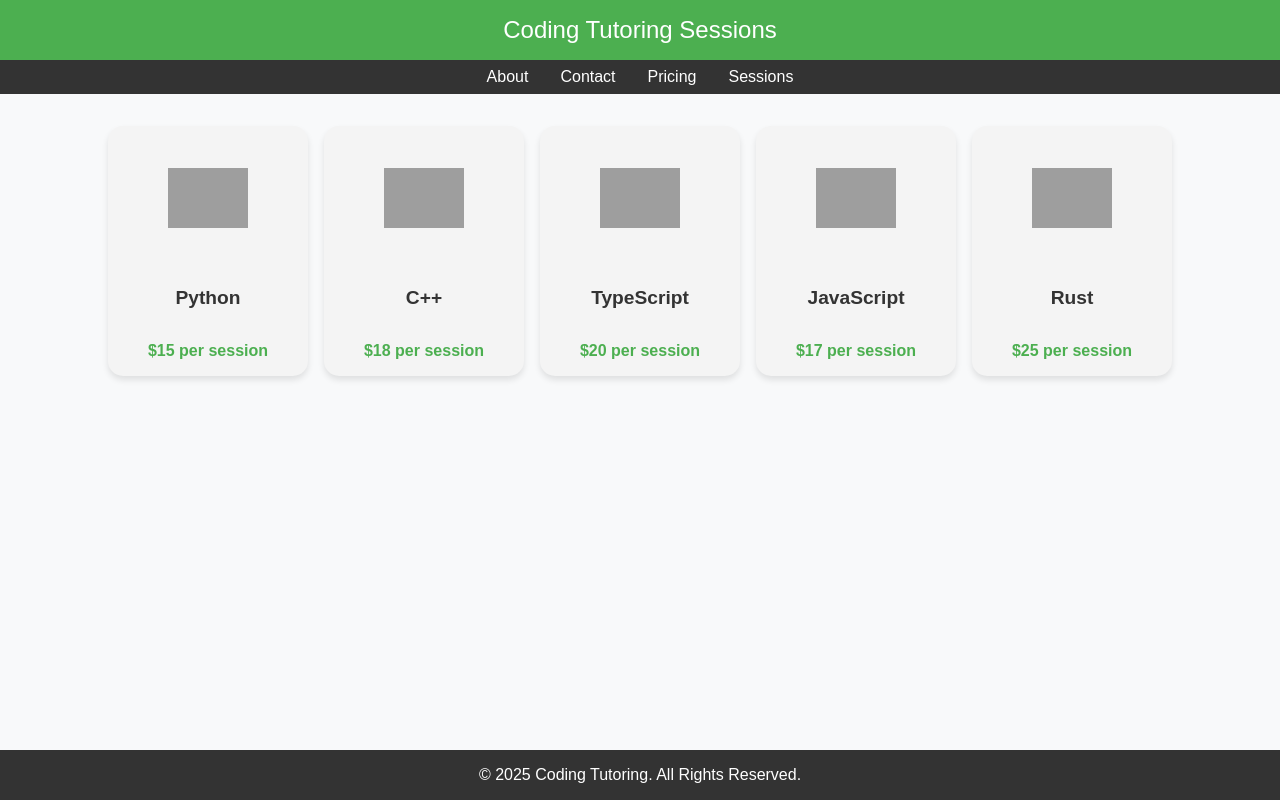
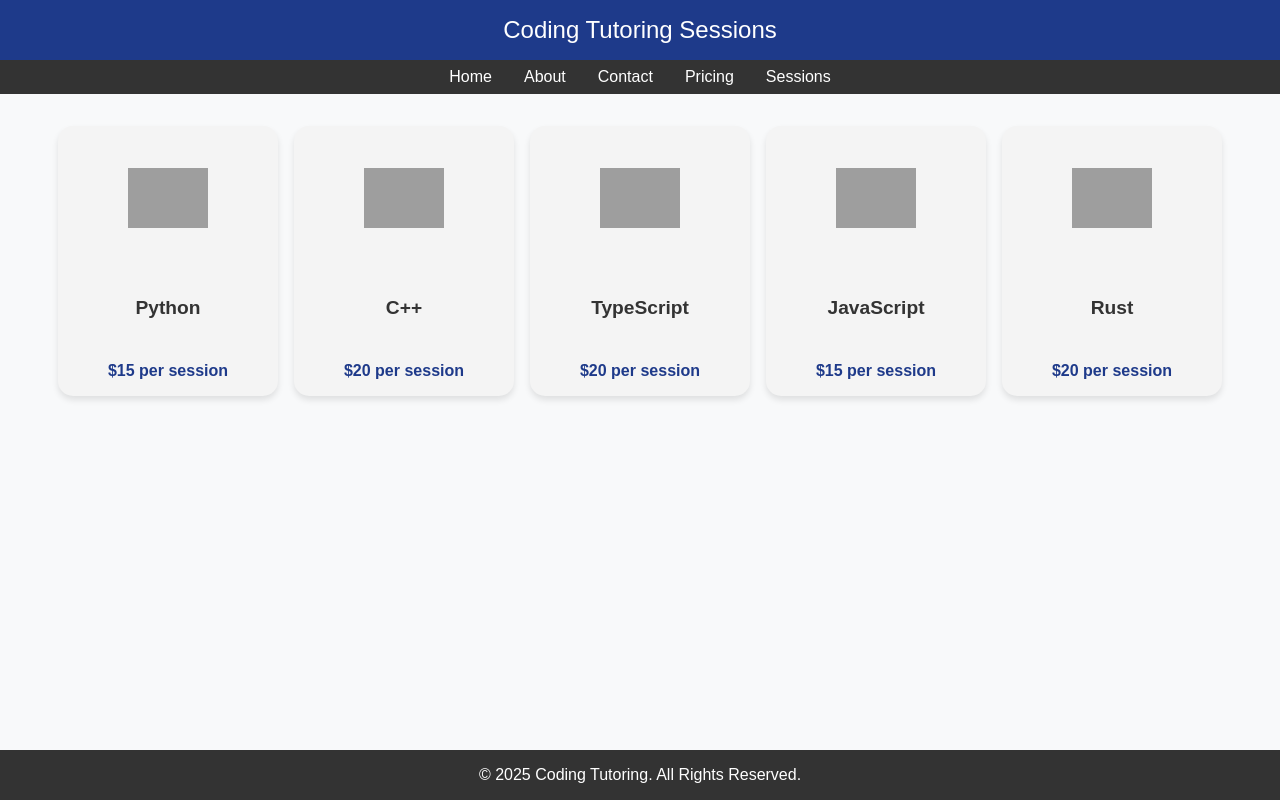
Before and after one commit to do2523/CodeBloom, a plain HTML site: page session.html in a window 1280 px wide. Drawn offline with Linux system fonts and the light colour scheme; grey boxes are pictures that could not be loaded.

Commit message:
Change the header to be consistent through every page

```diff
--- a/session.html
+++ b/session.html
@@ -15,6 +15,7 @@
 
     html, body {
       width: 100%;
+      height: 100%;
       overflow-x: hidden;
     }
 
@@ -23,7 +24,7 @@
     }
 
     header {
-      background-color: #4CAF50;
+      background-color: #1E3A8A;
       color: white;
       text-align: center;
       padding: 1rem;
@@ -52,14 +53,15 @@
       display: flex;
       flex-wrap: wrap;
       justify-content: center;
+      align-items: center;
       gap: 1rem;
       padding: 2rem;
     }
 
     .session-card {
       background-color: #f4f4f4;
-      width: 200px;
-      height: 250px;
+      width: 220px;
+      height: 270px;
       display: flex;
       flex-direction: column;
       justify-content: space-between;
@@ -90,7 +92,7 @@
     .session-card p {
       font-size: 1rem;
       font-weight: bold;
-      color: #4CAF50;
+      color: #1E3A8A;
     }
 
     footer {
@@ -107,10 +109,11 @@
     Coding Tutoring Sessions
   </header>
   <nav>
-    <a href="#about">About</a>
-    <a href="#contact">Contact</a>
-    <a href="#pricing">Pricing</a>
-    <a href="#sessions">Sessions</a>
+    <a href="./index.html">Home</a>
+    <a href="./about.html">About</a>
+    <a href="./contact.html">Contact</a>
+    <a href="./pricing.html">Pricing</a>
+    <a href="./session.html">Sessions</a>
   </nav>
   <div class="container">
     <div class="session-card">
@@ -121,7 +124,7 @@
     <div class="session-card">
       <img src="https://upload.wikimedia.org/wikipedia/commons/1/18/ISO_C%2B%2B_Logo.svg" alt="C++ Logo" class="session-logo">
       <h3>C++</h3>
-      <p>$18 per session</p>
+      <p>$20 per session</p>
     </div>
     <div class="session-card">
       <img src="https://upload.wikimedia.org/wikipedia/commons/f/f5/Typescript.svg" alt="TypeScript Logo" class="session-logo">
@@ -131,12 +134,12 @@
     <div class="session-card">
       <img src="https://upload.wikimedia.org/wikipedia/commons/6/6a/JavaScript-logo.png" alt="JavaScript Logo" class="session-logo">
       <h3>JavaScript</h3>
-      <p>$17 per session</p>
+      <p>$15 per session</p>
     </div>
     <div class="session-card">
       <img src="https://upload.wikimedia.org/wikipedia/commons/d/d5/Rust_programming_language_black_logo.svg" alt="Rust Logo" class="session-logo">
       <h3>Rust</h3>
-      <p>$25 per session</p>
+      <p>$20 per session</p>
     </div>
   </div>
   <footer>
```
Also changed, not shown: about.html (+5 -4 lines), contact.html (+5 -4 lines), pricing.html (+5 -4 lines).
